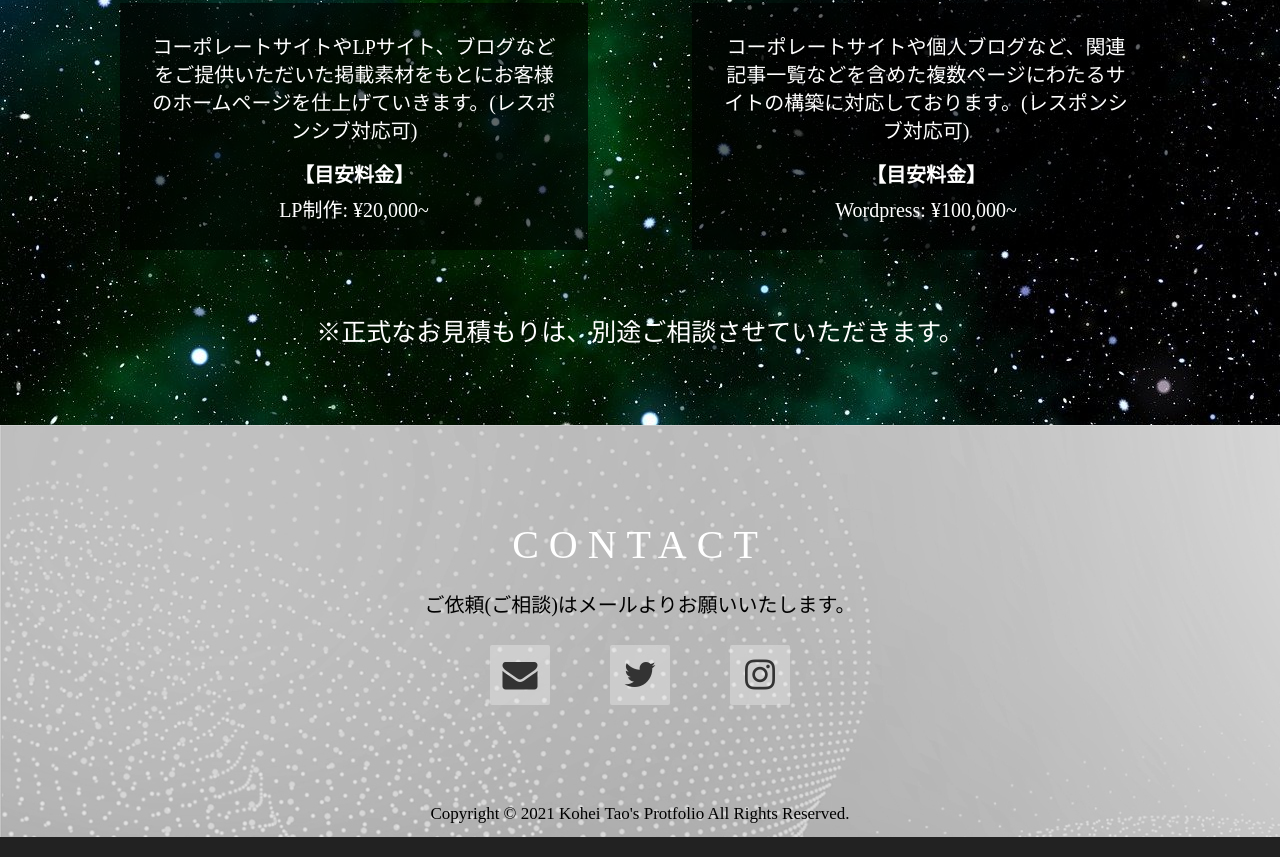
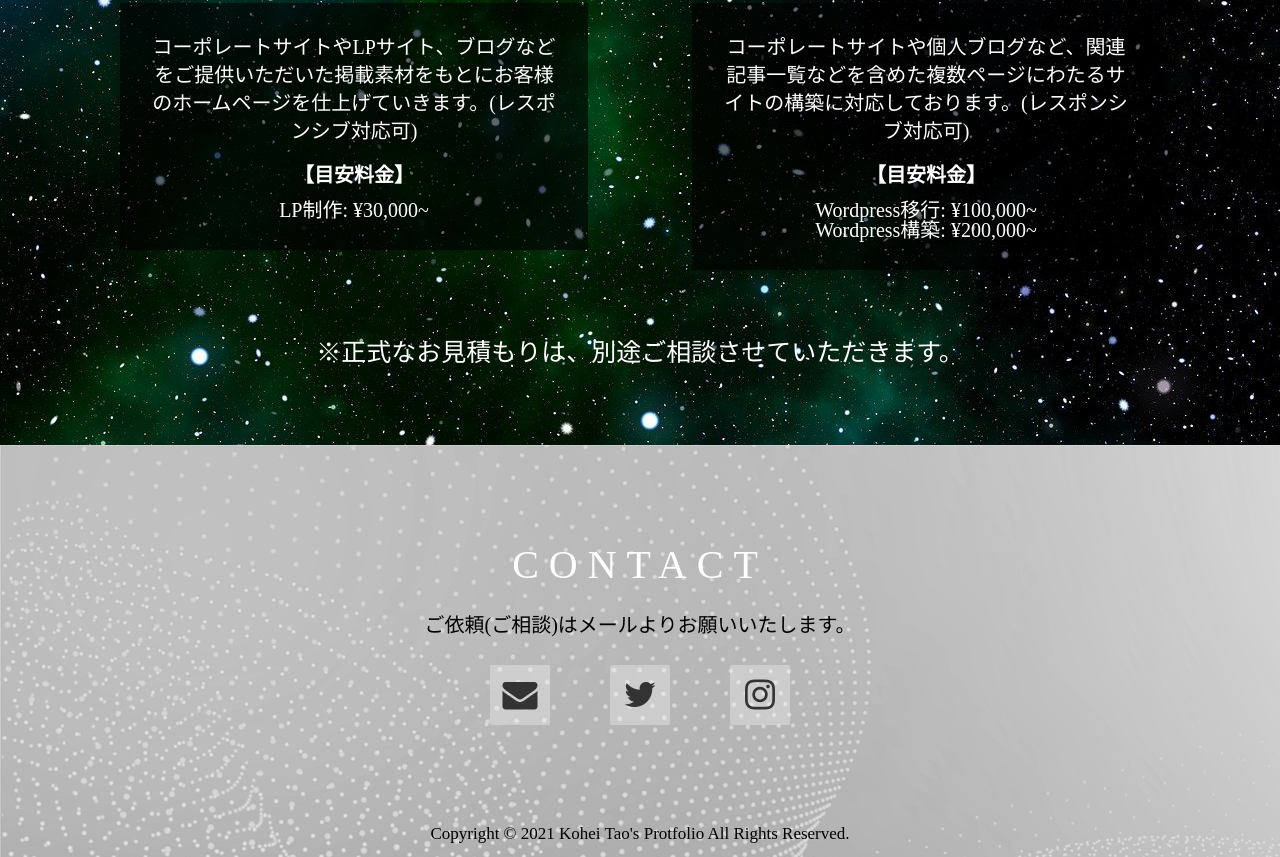
Before and after one commit to kohei6145/my_portfolio, a plain HTML site: page index.html in a window 1280 px wide. Shown: the part 3475-4332 px from the top of the page. Drawn offline with nearby package versions, Linux system fonts and the light colour scheme.

Commit message:
Add files via upload

```diff
--- a/index.html
+++ b/index.html
@@ -144,7 +144,7 @@
                         <div class="service-item-cont">
                             <p class="service-item-sent">コーポレートサイトやLPサイト、ブログなどをご提供いただいた掲載素材をもとにお客様のホームページを仕上げていきます。(レスポンシブ対応可)</p>
                             <div class="price">【目安料金】</div>
-                            <p class="price-sent">LP制作: ¥20,000~</p>
+                            <p class="price-sent">LP制作: ¥30,000~</p>
                         </div>
                     </div>
                     <div class="service-item wow fadeIn" data-wow-duration="1s" data-wow-iteration="1" data-wow-offset="100">
@@ -153,7 +153,8 @@
                         <div class="service-item-cont">
                             <p class="service-item-sent">コーポレートサイトや個人ブログなど、関連記事一覧などを含めた複数ページにわたるサイトの構築に対応しております。(レスポンシブ対応可)</p>
                             <div class="price">【目安料金】</div>
-                            <p class="price-sent">Wordpress: ¥100,000~</p>
+                            <p class="price-sent">Wordpress移行: ¥100,000~</p>
+                            <p class="price-sent">Wordpress構築: ¥200,000~</p>
                         </div>
                     </div>
                 </div>
```
